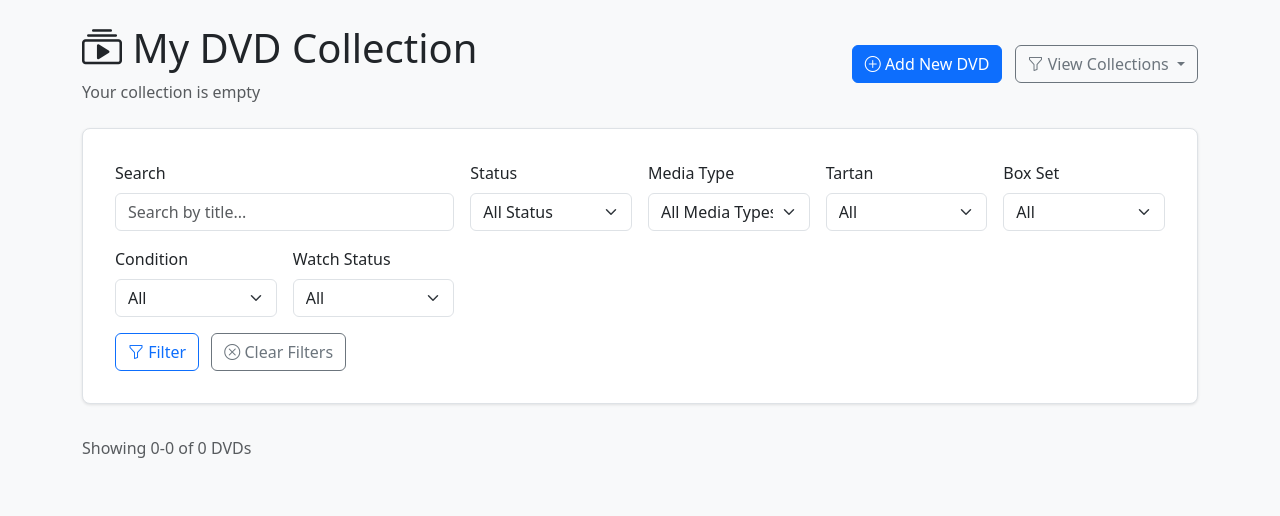
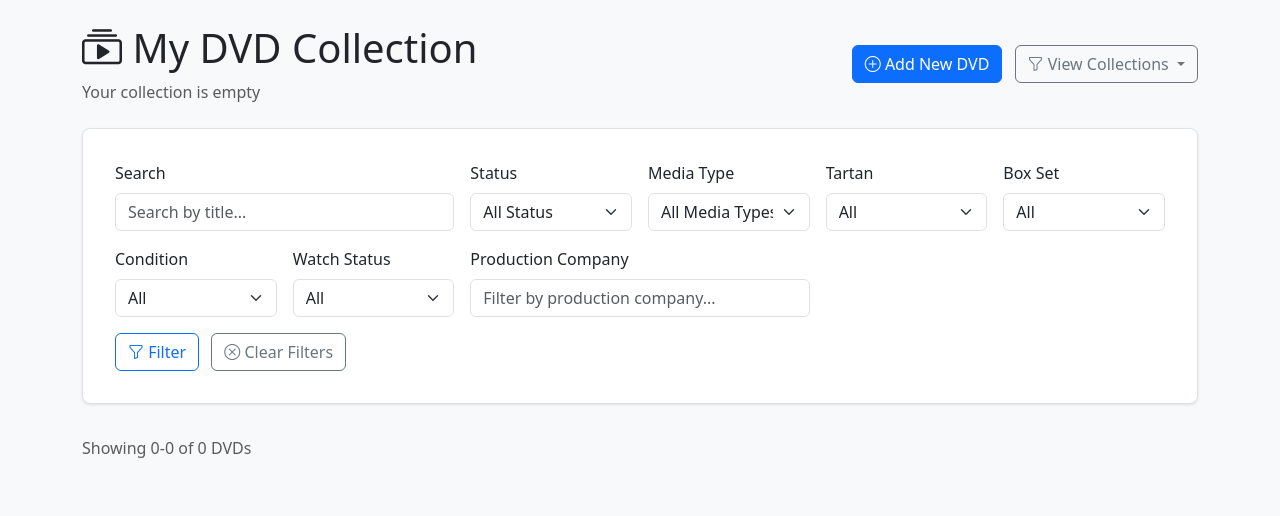
Before and after one commit to pastperfect/dvdcollection, a Django app: page /collection/ in a window 1280 px wide. Shown: the part 62-578 px from the top of the page. Run offline with Django 5.2, Linux system fonts and the light colour scheme; data that the repository does not hold is empty.

Commit message:
Added Production Company stats and search in the Collection.

```diff
--- a/templates/tracker/dvd_list.html
+++ b/templates/tracker/dvd_list.html
@@ -64,6 +64,10 @@
         <div class="col-md-2">
             <label for="{{ filter_form.is_unwatched.id_for_label }}" class="form-label">Watch Status</label>
             {{ filter_form.is_unwatched }}
+        </div>
+        <div class="col-md-4">
+            <label for="{{ filter_form.production_company.id_for_label }}" class="form-label">Production Company</label>
+            {{ filter_form.production_company }}
         </div>
         <div class="col-12">
             <button type="submit" class="btn btn-outline-primary me-2">
--- a/tracker/forms.py
+++ b/tracker/forms.py
@@ -138,6 +138,16 @@ class DVDFilterForm(forms.Form):
         })
     )
 
+    production_company = forms.CharField(
+        required=False,
+        max_length=255,
+        widget=forms.TextInput(attrs={
+            'class': 'form-control',
+            'placeholder': 'Filter by production company...',
+            'autocomplete': 'off'
+        })
+    )
+
 
 class BulkUploadForm(forms.Form):
     """Form for bulk uploading movies."""
--- a/tracker/views.py
+++ b/tracker/views.py
@@ -94,6 +94,7 @@ def dvd_list(request):
         is_box_set = filter_form.cleaned_data.get('is_box_set')
         is_unopened = filter_form.cleaned_data.get('is_unopened')
         is_unwatched = filter_form.cleaned_data.get('is_unwatched')
+        production_company = filter_form.cleaned_data.get('production_company')
 
         if search:
             dvds = dvds.filter(
@@ -120,6 +121,9 @@ def dvd_list(request):
 
         if is_unwatched:
             dvds = dvds.filter(is_unwatched=(is_unwatched == 'true'))
+
+        if production_company:
+            dvds = dvds.filter(production_companies__icontains=production_company)
 
     # Pagination
     paginator = Paginator(dvds, 12)  # 12 DVDs per page
@@ -717,6 +721,16 @@ def stats(request):
     genre_counts = Counter(all_genres)
     top_genres = genre_counts.most_common(10)
 
+    # Top production companies
+    all_companies = []
+    for dvd in DVD.objects.filter(production_companies__isnull=False).exclude(production_companies=''):
+        if dvd.production_companies:
+            companies_list = [company.strip() for company in dvd.production_companies.split(',')]
+            all_companies.extend(companies_list)
+
+    company_counts = Counter(all_companies)
+    top_production_companies = company_counts.most_common(10)
+
     # Top box sets (by movie count)
     top_box_sets = DVD.objects.filter(is_box_set=True).values('box_set_name').annotate(
         movie_count=Count('id')
@@ -750,6 +764,7 @@ def stats(request):
         'runtime_stats': runtime_stats,
         'year_stats': year_stats,
         'top_genres': top_genres,
+        'top_production_companies': top_production_companies,
         'top_box_sets': top_box_sets,
         'recent_additions': recent_additions,
         'decade_stats': sorted_decades,
```
Also changed, not shown: templates/tracker/stats.html (+21 -0 lines).
